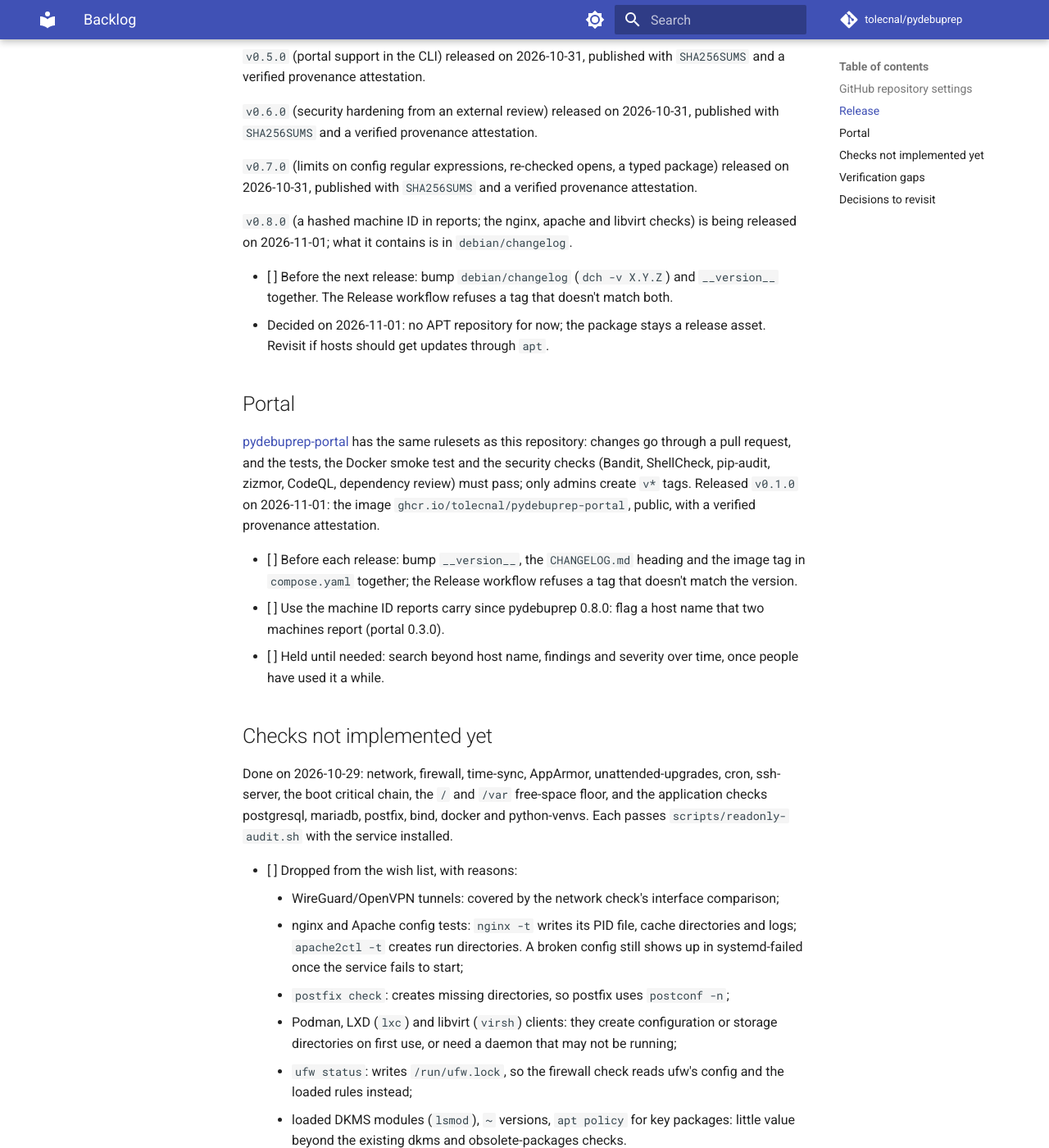
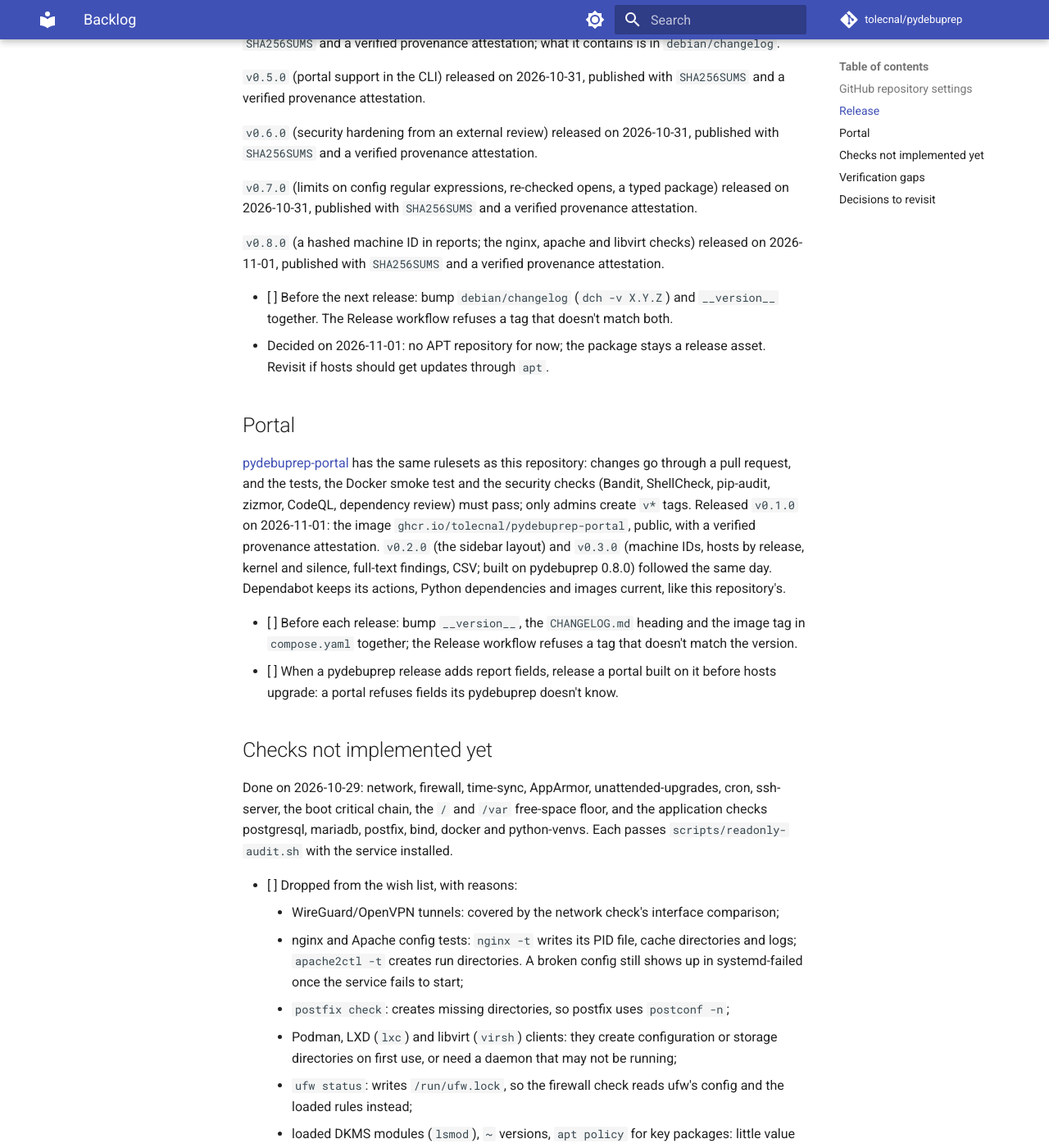
Before and after one commit to tolecnal/pydebuprep, an MkDocs documentation site: the page built from docs/backlog.md, in a window 1280 px wide and 1400 px high, scrolled down 928 px. Shown: the whole window at 82% size. Built offline with MkDocs 1.6.1 and Material for MkDocs 9.7.7, drawn with Linux system fonts in a browser that asks for light colours; comment, search, counter and statistics services are not loaded; some of the changed text lies outside the part shown.

Commit message:
docs: after 0.8.0: the backlog, and which portal a 0.8.0 host needs
The backlog records 0.8.0 and portal 0.2.0 and 0.3.0 as released, drops
the two portal items that 0.3.0 did, and keeps the lesson as a release
rule: a portal built on the new pydebuprep goes out before hosts upgrade.
The portal guide says so for 0.8.0's machine ID.

Co-Authored-By: Claude Opus 5.5 <noreply@anthropic.com>

```diff
--- a/docs/backlog.md
+++ b/docs/backlog.md
@@ -1,6 +1,6 @@
 # Backlog
 
-What is still open, as of 2026-11-01. Remove items as they are done.
+What is still open, as of 2026-11-01 (after pydebuprep 0.8.0 and portal 0.3.0). Remove items as they are done.
 
 ## GitHub repository settings
 
@@ -43,8 +43,9 @@ published with `SHA256SUMS` and a verified provenance attestation.
 released on 2026-10-31, published with `SHA256SUMS` and a verified provenance
 attestation.
 
-`v0.8.0` (a hashed machine ID in reports; the nginx, apache and libvirt checks) is
-being released on 2026-11-01; what it contains is in `debian/changelog`.
+`v0.8.0` (a hashed machine ID in reports; the nginx, apache and libvirt checks)
+released on 2026-11-01, published with `SHA256SUMS` and a verified provenance
+attestation.
 
 - [ ] Before the next release: bump `debian/changelog` (`dch -v X.Y.Z`) and
       `__version__` together. The Release workflow refuses a tag that doesn't
@@ -59,15 +60,16 @@ rulesets as this repository: changes go through a pull request, and the tests, t
 Docker smoke test and the security checks (Bandit, ShellCheck, pip-audit, zizmor,
 CodeQL, dependency review) must pass; only admins create `v*` tags. Released `v0.1.0`
 on 2026-11-01: the image `ghcr.io/tolecnal/pydebuprep-portal`, public, with a
-verified provenance attestation.
+verified provenance attestation. `v0.2.0` (the sidebar layout) and `v0.3.0` (machine
+IDs, hosts by release, kernel and silence, full-text findings, CSV; built on pydebuprep
+0.8.0) followed the same day. Dependabot keeps its actions, Python dependencies and
+images current, like this repository's.
 
 - [ ] Before each release: bump `__version__`, the `CHANGELOG.md` heading and the
       image tag in `compose.yaml` together; the Release workflow refuses a tag that
       doesn't match the version.
-- [ ] Use the machine ID reports carry since pydebuprep 0.8.0: flag a host name that
-      two machines report (portal 0.3.0).
-- [ ] Held until needed: search beyond host name, findings and severity over time,
-      once people have used it a while.
+- [ ] When a pydebuprep release adds report fields, release a portal built on it
+      before hosts upgrade: a portal refuses fields its pydebuprep doesn't know.
 
 ## Checks not implemented yet
 
```
Also changed, not shown: docs/guide/portal.md (+4 -0 lines).
